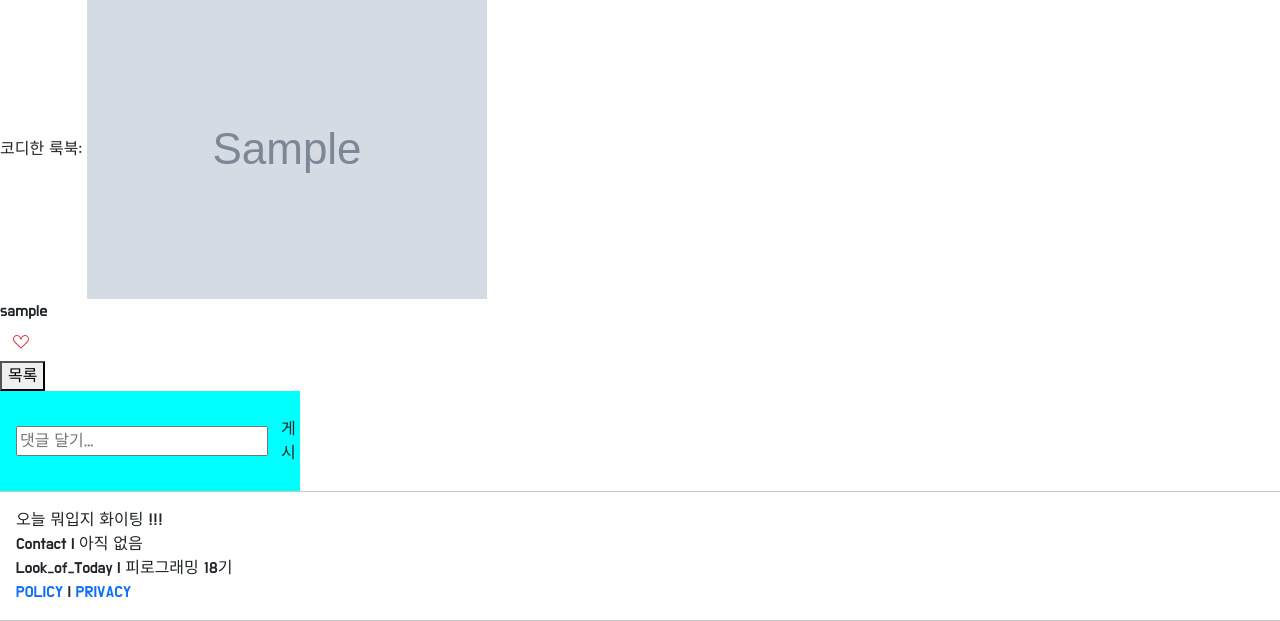
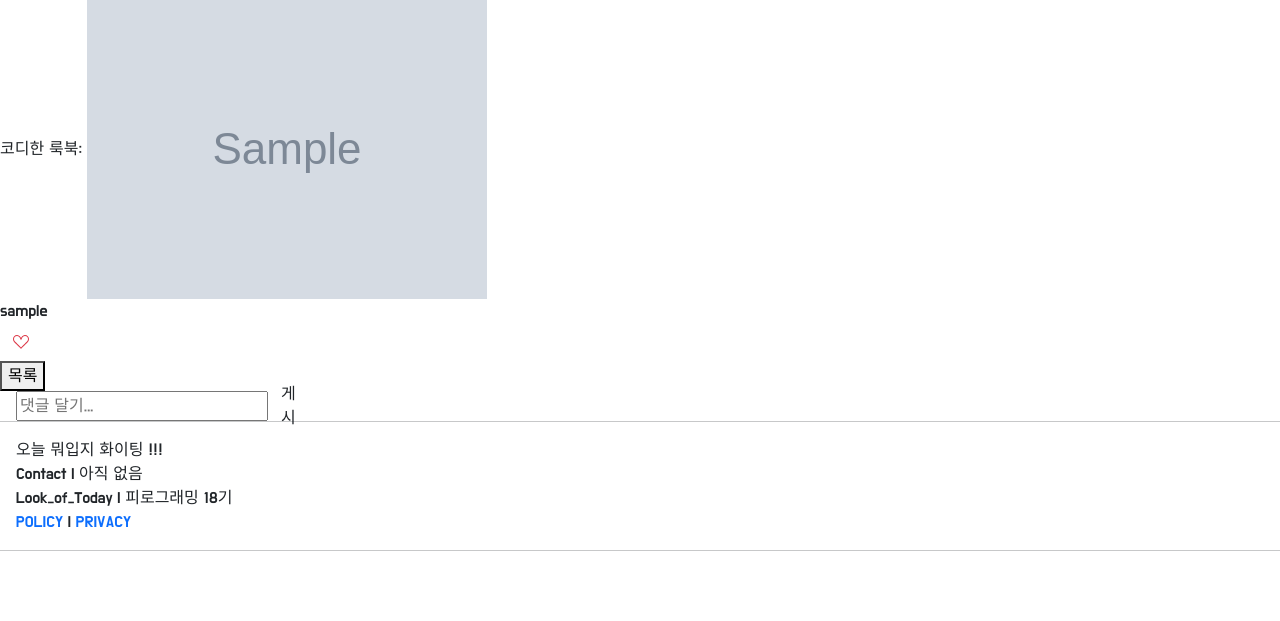
Before and after one commit to HongguSon/Look_of_Today, a Django app: page /community/1 in a window 1280 px wide. Shown: the part 388-1009 px from the top of the page. After the commit the page ends 939 px from the top, so only its background shows below. Run offline with Django 4.2, Linux system fonts and the light colour scheme; tables that the repository leaves empty hold one stand-in row (values such as "Sample post"); grey boxes marked "Sample" are stand-in pictures.

Commit message:
[chore] 게시글 작성, 수정 css 적용 완료

```diff
--- a/server/apps/community/templates/community/post_create.html
+++ b/server/apps/community/templates/community/post_create.html
@@ -1,7 +1,7 @@
 {% extends 'main/base.html'%}
 {% load static %}
 {% block extrahead %}
-    <link rel="stylesheet" href="{% static 'css/post_create.css' %}">
+    <link rel="stylesheet" href="{% static 'css/create.css' %}">
     <title>new community</title>
 {% endblock %}
 {% block content %}
--- a/server/apps/main/templates/main/base.html
+++ b/server/apps/main/templates/main/base.html
@@ -73,7 +73,7 @@
       </form>
     </div>
   </nav>
-  <hr />
+  <hr>
   {% block content %}
   {% endblock %}
   <hr />
--- a/server/static/css/main.css
+++ b/server/static/css/main.css
@@ -1,8 +1,11 @@
 .main{
-    background-color: #6496FF;
     position: sticky;
     top: 0;
-    z-index: 500%;
+}
+
+hr{
+    position: sticky;
+    top: 0;
 }
 
 .nav{
--- a/server/static/css/post_create.css
+++ /dev/null
@@ -1,4 +0,0 @@
-#comment-con {
-  background-color: aqua;
-  height :100px
-}
```
